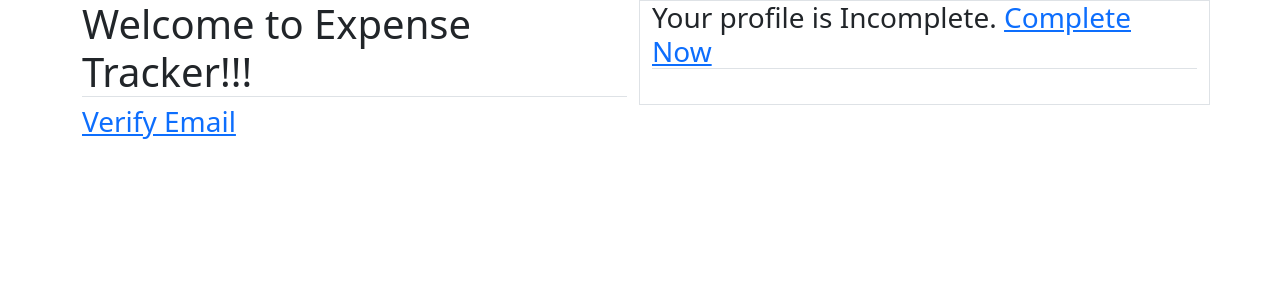
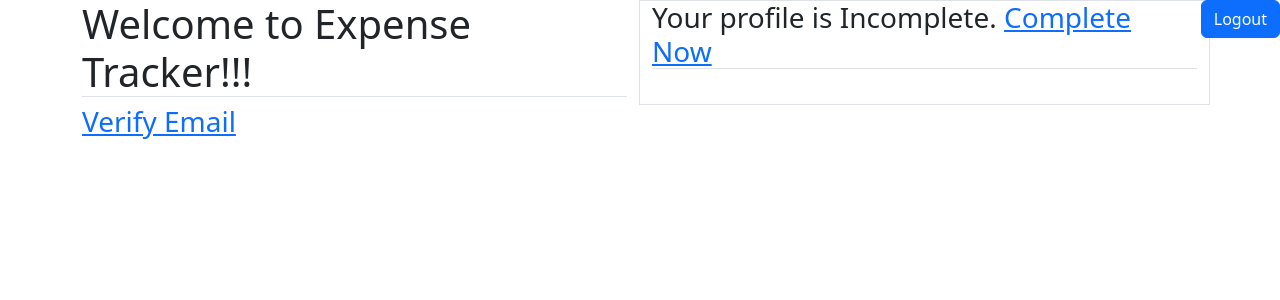
Before and after one commit to shantanu-kor/FronEnd-Practice, a React (Create React App) app in the folder expense-Tracker/: page / in a window 1280 px wide. Shown: the top 300 px of the page. Built offline with nearby package versions, Linux system fonts and the light colour scheme; sample sign-in values are in the browser's storage.

Commit message:
added logout.

```diff
--- /dev/null
+++ b/expense-Tracker/src/components/Logout.js
@@ -0,0 +1,17 @@
+import React, { useContext } from "react";
+import { Button } from "react-bootstrap";
+
+import AuthContext from "../store/authContext";
+
+const Logout = () => {
+    const AuthCtx = useContext(AuthContext);
+
+    const logoutHandler = (event) => {
+        event.preventDefault();
+        AuthCtx.removeToken();
+    };
+
+    return <Button onClick={logoutHandler}>Logout</Button>
+};
+
+export default Logout;
--- a/expense-Tracker/src/pages/Home.js
+++ b/expense-Tracker/src/pages/Home.js
@@ -2,17 +2,26 @@ import React from "react";
 import { Container, Row, Col } from "react-bootstrap";
 import { Link } from "react-router-dom";
 
+import Logout from "../components/Logout";
+
 const HomePage = () => {
   return (
     <Container>
+      <div className="position-absolute top-0 end-0">
+        <Logout />
+      </div>
       <Row>
         <Col>
           <h1 className="border-bottom">Welcome to Expense Tracker!!!</h1>
         </Col>
         <Col className="border">
-        <h3 className="border-bottom">Your profile is Incomplete. <Link to="/profile">Complete Now</Link></h3>
+          <h3 className="border-bottom">
+            Your profile is Incomplete. <Link to="/profile">Complete Now</Link>
+          </h3>
         </Col>
-        <h3><Link to="/verifyEmail">Verify Email</Link></h3>
+        <h3>
+          <Link to="/verifyEmail">Verify Email</Link>
+        </h3>
       </Row>
     </Container>
   );
--- a/expense-Tracker/src/store/AuthProvider.js
+++ b/expense-Tracker/src/store/AuthProvider.js
@@ -14,9 +14,15 @@ const AuthProvider = (props) => {
         setToken(id);
     }
 
+    const removeTokenHandler = () => {
+        localStorage.removeItem("token");
+        setToken(null);
+    };
+
     const authProvider = {
         idToken: token,
         setIdToken: setIdTokenHandler,
+        removeToken: removeTokenHandler,
     };
 
     return <AuthContext.Provider value={authProvider}>
--- a/expense-Tracker/src/store/authContext.js
+++ b/expense-Tracker/src/store/authContext.js
@@ -3,6 +3,7 @@ import React from "react";
 const AuthContext = React.createContext({
     idToken: null,
     setIdToken: () => {},
+    removeToken: () => {},
 });
 
 export default AuthContext;
```
